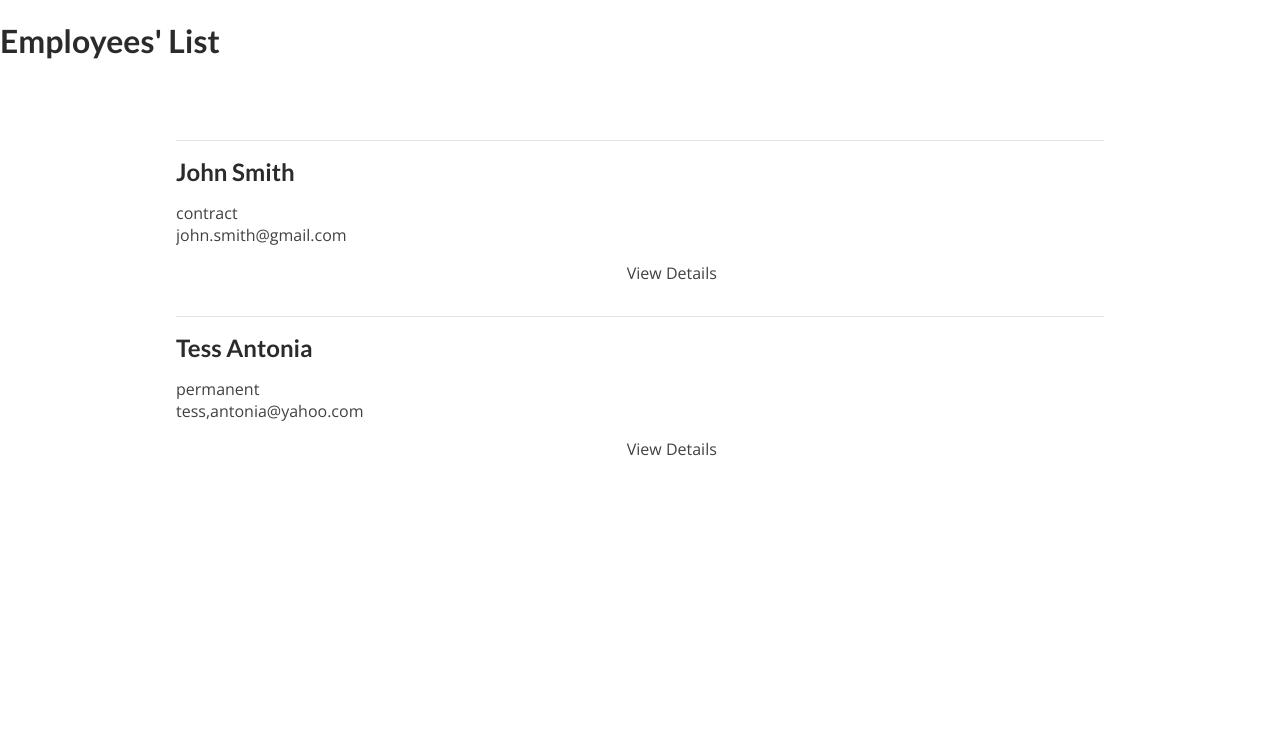
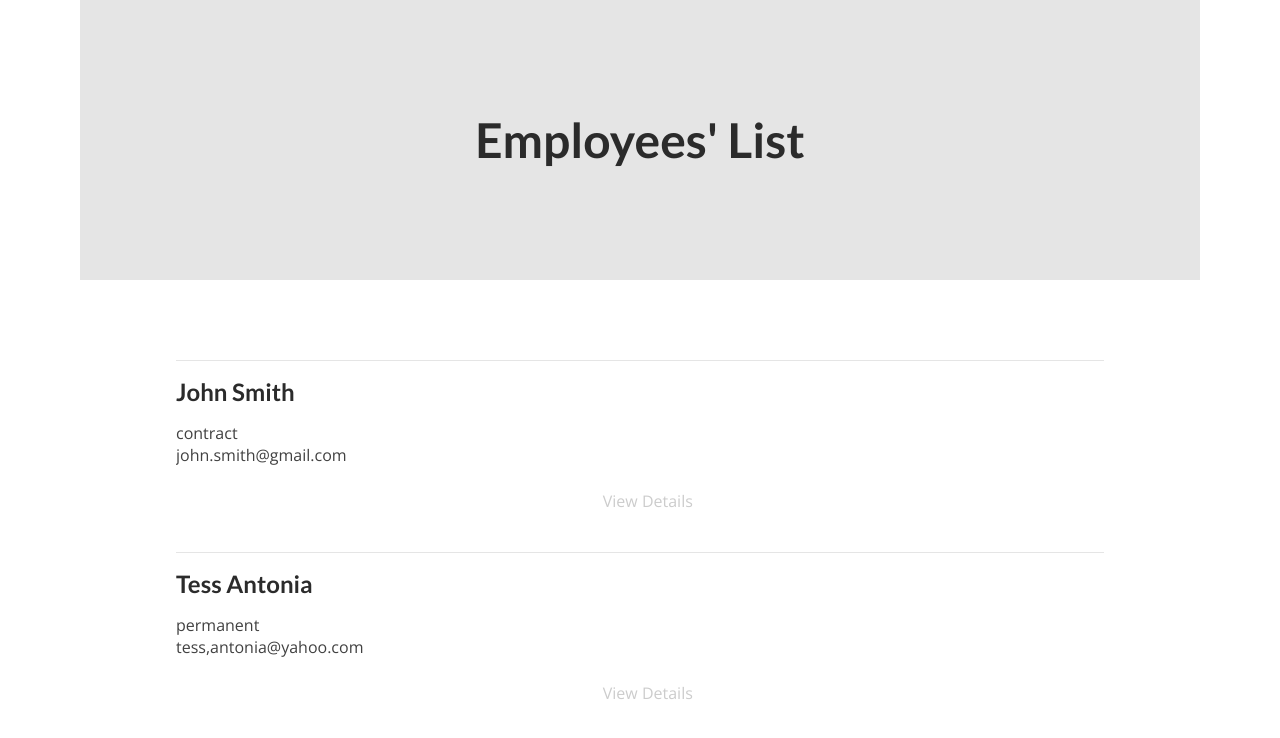
Before and after one commit to lneit/team, a Next.js app: page /employees in a window 1280 px wide. Shown: the top 738 px of the page. Built offline with nearby package versions, Linux system fonts and the light colour scheme.

Commit message:
Added a button component

```diff
--- a/components/employees/employee-item.tsx
+++ b/components/employees/employee-item.tsx
@@ -1,5 +1,6 @@
 import Link from 'next/link';
 import classes from './employee-item.module.css';
+import Button from '../ui/button';
 
 const EmployeeItem = (props: any) => {
   const { id, firstName, middleName, secondName, email, contractType } = props;
@@ -17,7 +18,7 @@ const EmployeeItem = (props: any) => {
             <div>{email}</div>
           </div>
           <div className={classes.actions}>
-            <Link href={viewDetailsLink}>View Details</Link>
+            <Button link={viewDetailsLink}>View Details</Button>
           </div>
         </div>
       </div>
--- /dev/null
+++ b/components/ui/button.module.css
@@ -0,0 +1,15 @@
+.btn {
+    text-decoration: none;
+    cursor: pointer;
+    font: inherit;
+    color: #ccc;
+    padding: 0.5rem 1.5rem;
+    text-align: center;
+  }
+
+  .btn:hover,
+  .btn:active {
+    background-color: rgba(204,204,204,0.5);
+    border-color: rgba(204,204,204,0.5);
+    color: #2b2b2b;;
+  }
--- /dev/null
+++ b/components/ui/button.tsx
@@ -0,0 +1,12 @@
+import Link from 'next/link';
+import classes from './button.module.css';
+
+const Button = (props: any) => {
+  return (
+    <Link href={props.link}>
+      <a className={classes.btn}>{props.children}</a>
+    </Link>
+  );
+};
+
+export default Button;
--- a/pages/employees/index.tsx
+++ b/pages/employees/index.tsx
@@ -1,13 +1,17 @@
 import type { NextPage } from "next";
-import styles from "../../styles/Home.module.css";
+import classes from "../../styles/home.module.css";
 import EmployeeList from "../../components/employees/employee-list";
 import { getAllEmployees } from "../../dummy-data";
 
 const Employees: NextPage = () => {
   return (
     <div>
-      <h1>Employees' List</h1>
-      <EmployeeList className={styles.container} items={getAllEmployees()} />
+       <div className={classes.container}>
+        <div className={classes.title}>
+          <h1>Employees' List</h1>
+        </div>
+      </div>
+      <EmployeeList className={classes.container} items={getAllEmployees()} />
     </div>
   );
 };
```
